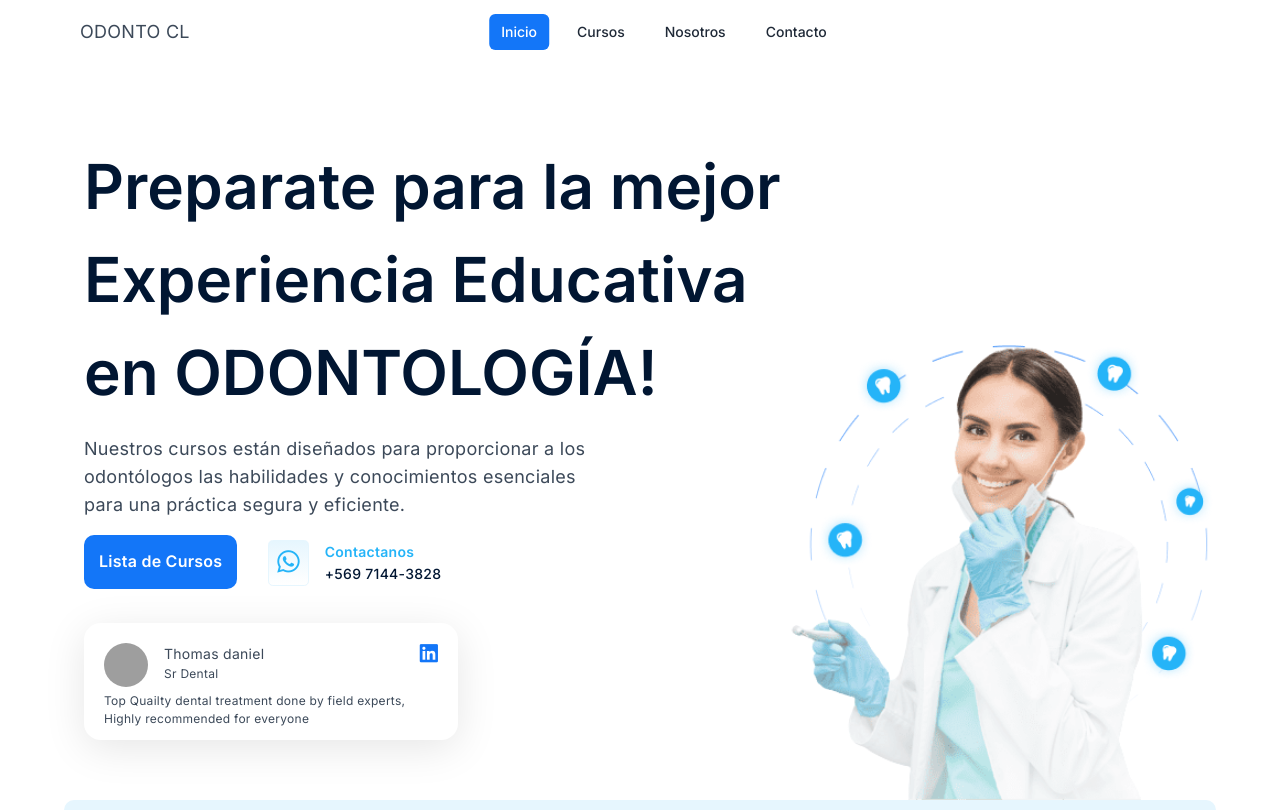
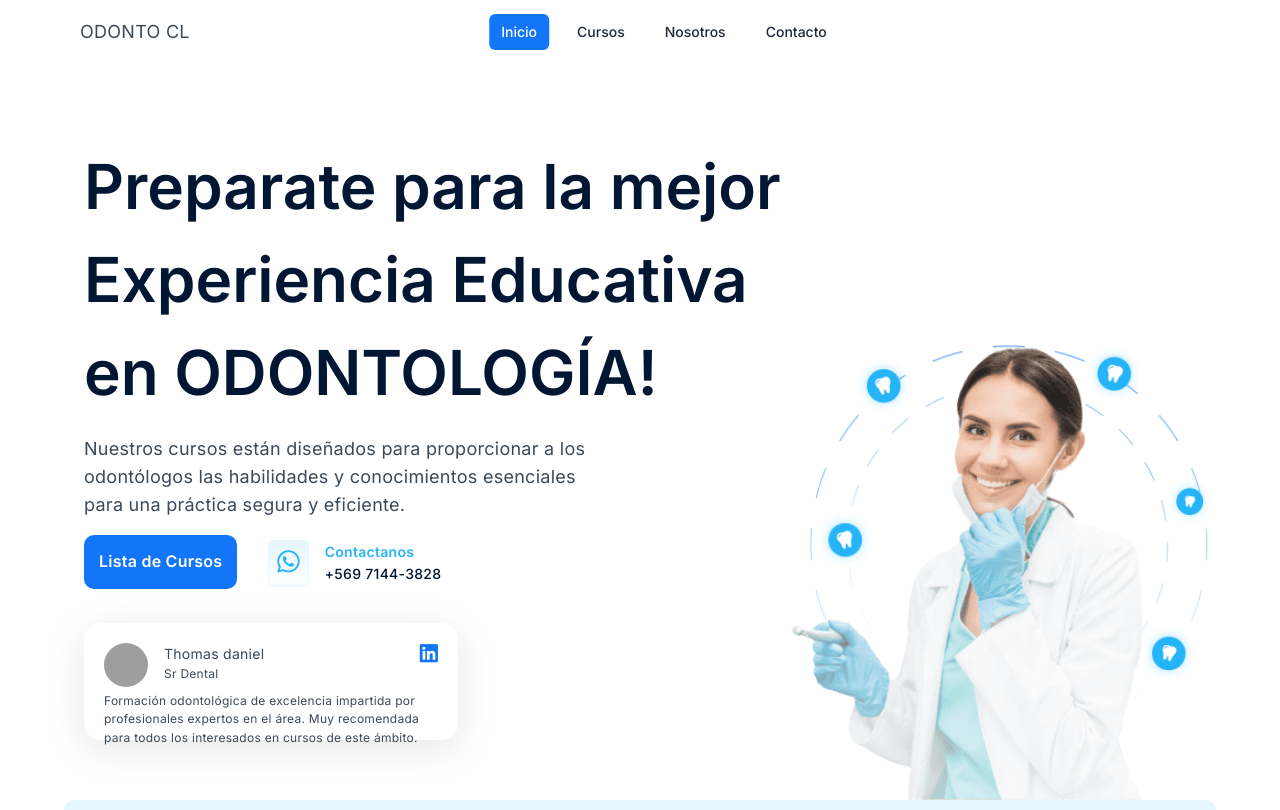
Before and after one commit to LucasEzequielSilva/OdontoCL, a React (Vite) app: page / in a window 1280 px wide. Shown: the top 810 px of the page. Built offline with nearby package versions, Linux system fonts and the light colour scheme; grey boxes are pictures that could not be loaded.

Commit message:
otra prueba

```diff
--- a/src/pages/Curso.jsx
+++ b/src/pages/Curso.jsx
@@ -70,6 +70,7 @@ const Curso = () => {
               <p>{content?.description}</p>
             </div>
           ))}
+          <a className="btn" href="/assets">Descargar programa</a>
         </div>
       </div>
       <div className="teachers-container">
--- a/src/pages/Home.jsx
+++ b/src/pages/Home.jsx
@@ -70,8 +70,7 @@ type='Cursos'/>
                 <i className="fa-brands fa-linkedin"></i>
               </div>
               <p>
-                Top Quailty dental treatment done by field experts, Highly
-                recommended for everyone
+              Formación odontológica de excelencia impartida por profesionales expertos en el área. Muy recomendada para todos los interesados en cursos de este ámbito.
               </p>
             </div>
           </section>
--- a/src/utils/cursos.json
+++ b/src/utils/cursos.json
@@ -1,7 +1,7 @@
 [
     {
         "id":1,
-        "name":"Protección Radiologica",
+        "name":"Protección Radiológica",
         "href":"proteccion-radiologica",
         "image":"proteccion-radiologica.jpg",
         "title":"Descubre cómo dominar la Protección radiológica",
```
Also changed, not shown: 1 other file (tests, documents, lock files or other folders).
